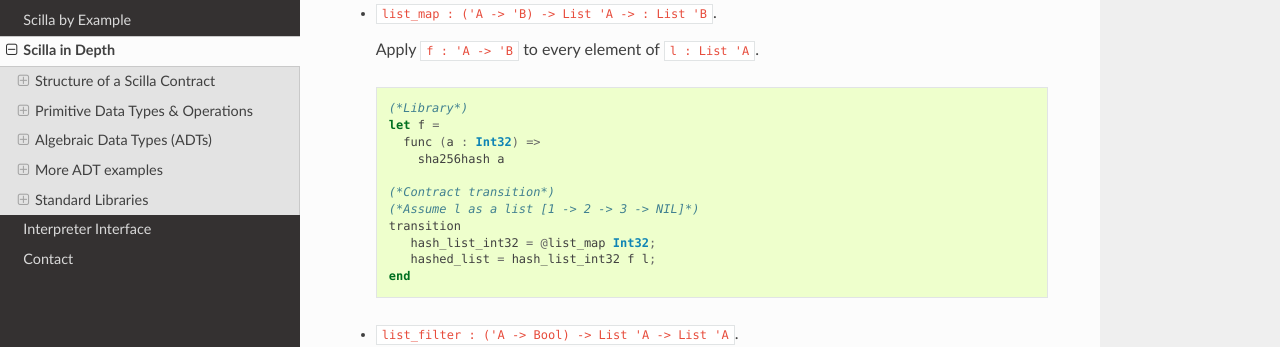
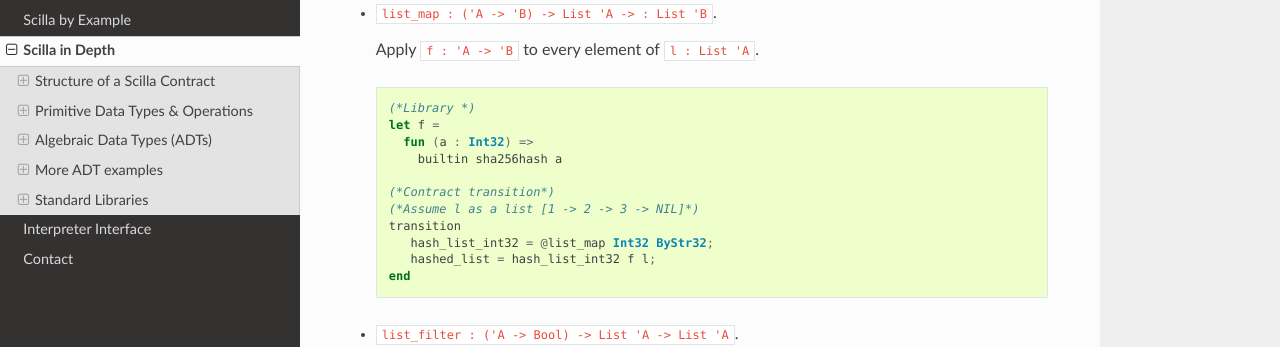
Before and after one commit to Zilliqa/scilla-docs, a Sphinx documentation site: the page built from docs/source/scilla-in-depth.rst, in a window 1280 px wide and 900 px high, scrolled down 14012 px. Shown: the part 159-506 px from the top of the window. Built offline with Sphinx 7.4.7 and the Read the Docs theme 2.0.0, drawn with Linux system fonts in a browser that asks for light colours.

Commit message:
Updated with working code snippet for list_map

```diff
--- a/docs/source/scilla-in-depth.rst
+++ b/docs/source/scilla-in-depth.rst
@@ -805,15 +805,15 @@ ListUtils
 
   .. code-block:: ocaml
 
-      (*Library*)
+      (*Library *)
       let f =
-        func (a : Int32) =>
-          sha256hash a
+        fun (a : Int32) =>
+          builtin sha256hash a
 
       (*Contract transition*)
       (*Assume l as a list [1 -> 2 -> 3 -> NIL]*)
       transition
-         hash_list_int32 = @list_map Int32;
+         hash_list_int32 = @list_map Int32 ByStr32;
          hashed_list = hash_list_int32 f l;
       end
 
```
